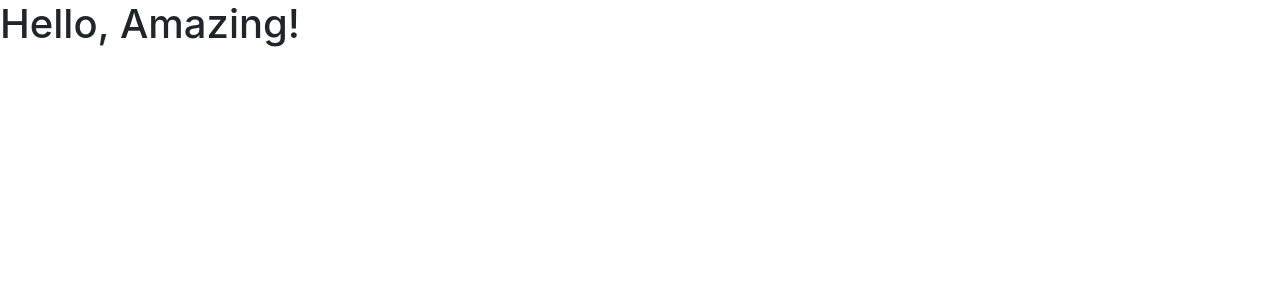
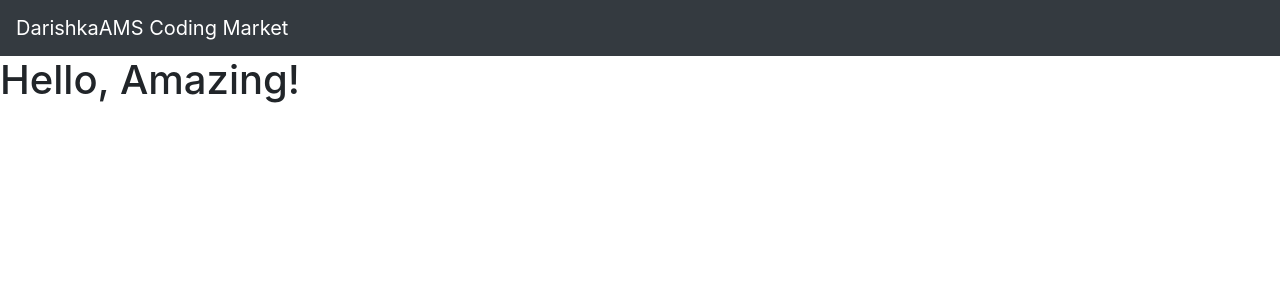
Before and after one commit to DarishkaAMS/Flask_Projects-E_FlaskMarket, a Flask app: page / in a window 1280 px wide. Shown: the top 300 px of the page. Run offline with Flask 2, Linux system fonts and the light colour scheme.

Commit message:
Add navbar @ home.html

```diff
--- a/templates/home.html
+++ b/templates/home.html
@@ -11,6 +11,14 @@
     <title>DarishkaAMS</title>
   </head>
   <body>
+    <nav class="navbar navbar-expand-md navbar-dark bg-dark">
+      <a class="navbar-brand" href="#">DarishkaAMS Coding Market</a>
+      <button class="navbar-toggler" type="button" data-toggle="collapse" data-target="#navbarNav">
+        <span class="navbar-toggler-icon"></span>
+      </button>
+      <div class="collapse navbar-collapse" id="navbarNav">
+      </div>
+    </nav>
     <h1>Hello, Amazing!</h1>
 
     <!-- Optional JavaScript; choose one of the two! -->
```
